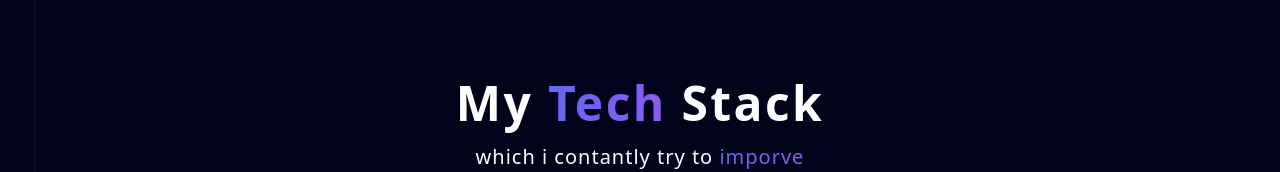
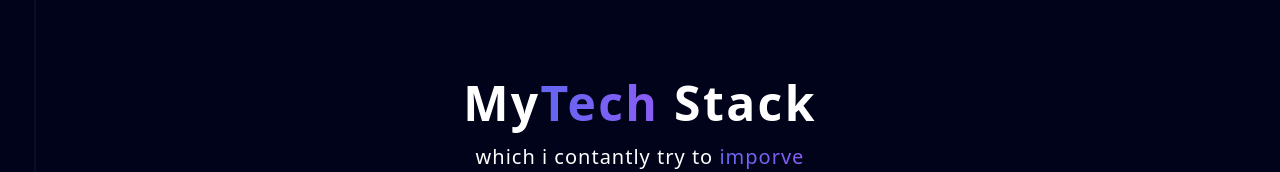
Before and after one commit to MuhammadUmar7831/nextjs-portfolio, a Next.js app: page / in a window 1280 px wide. Shown: the part 628-800 px from the top of the page. Built offline with nearby package versions, Linux system fonts and the light colour scheme.

Commit message:
Tech image added

```diff
--- a/components/TechStack.tsx
+++ b/components/TechStack.tsx
@@ -2,13 +2,16 @@ import React from 'react';
 import TechCard from './TechStack/TechCard';
 import { backendTechnologies, databases, frontendTechnologies, programmingLanguages, toolsLib } from '@/data/Technologies';
 import TechComponent from './TechStack/TechComponent';
+import { LinkPreview } from './ui/link-preview';
 
 export default function TechStack() {
     return (
         <section className="w-full grid grid-cols-1 lg:grid-cols-3 gap-4">
             <div className='col-span-1 lg:col-span-3 mb-5'>
                 <h1 className='text-5xl text-center font-bold tracking-wider py-2'>
-                    My <span className='bg-gradient-to-r from-indigo-500 to-violet-500 bg-clip-text text-transparent'>Tech</span> Stack
+                    My
+                    <LinkPreview isStatic={true} url="/images/tech.gif" imageSrc='/images/tech.gif' className='bg-gradient-to-r from-indigo-500 to-violet-500 bg-clip-text text-transparent'>Tech
+                    </LinkPreview> Stack
                 </h1>
                 <p className='text-center mt-2 text-xl tracking-wider'>which i contantly try to{" "}
                     <span className='bg-gradient-to-r from-indigo-500 to-violet-500 bg-clip-text text-transparent'>imporve</span>
--- a/next.config.mjs
+++ b/next.config.mjs
@@ -3,7 +3,7 @@ const nextConfig = {
   reactStrictMode: true,
   images: {
     domains: [
-      "muhammad-umar.vercel.app", // Microlink Image Preview
+      "muhammad-umar.vercel.app",
     ],
   },
 };
```
Also changed, not shown: public/images/tech.gif (added).
